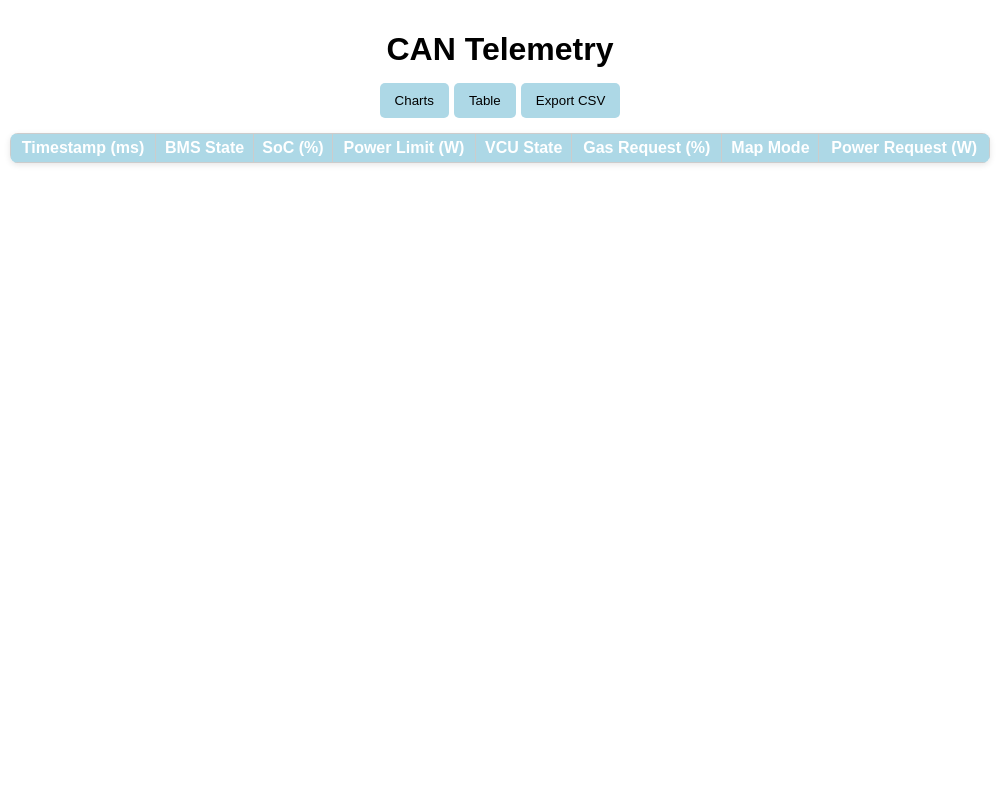
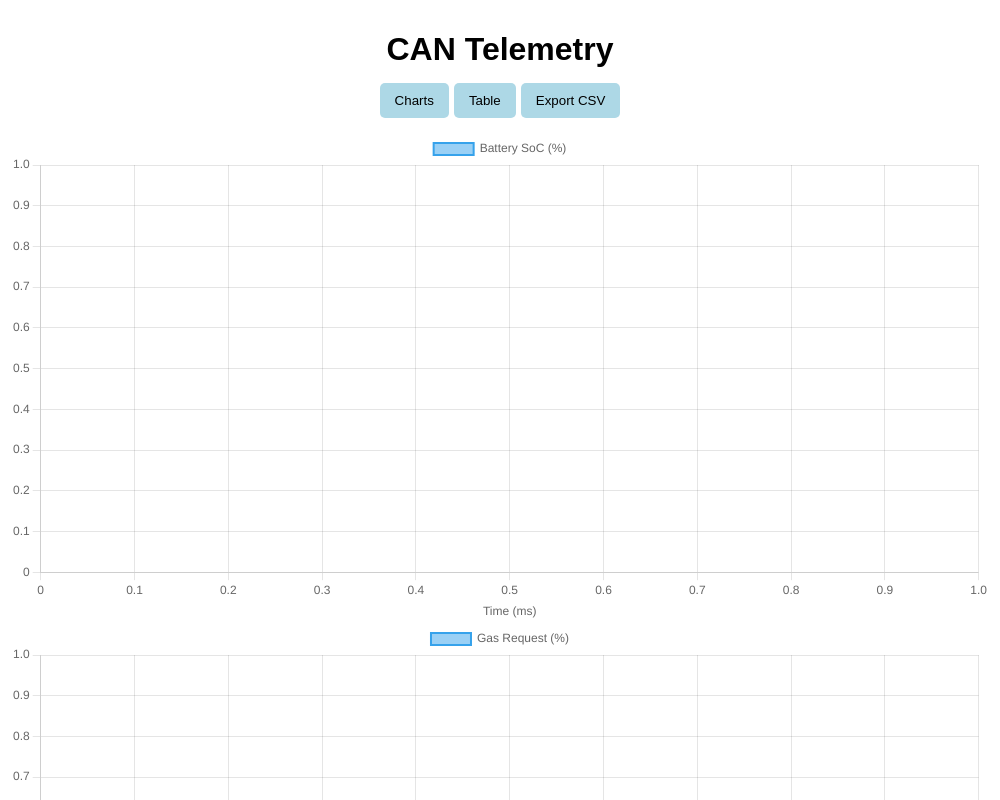
Before and after one commit to culjakluka/datalogger-fr, an Electron app: page index.html in a window 1000 px wide. Both pictures are taken after a click on the button "Charts". Shown: the top 800 px of the page. Drawn offline with nearby package versions, Linux system fonts and the light colour scheme; some packages are replaced by stand-ins of ours; no server answers; a script that the page names is missing.

Commit message:
Separated charts: SoC, Gas, Power Limit, Power Request

```diff
--- a/index.html
+++ b/index.html
@@ -20,7 +20,8 @@
       <div id="charts" class="tab">
         <canvas id="socChart"></canvas>
         <canvas id="gasChart"></canvas>
-        <canvas id="powerChart"></canvas>
+        <canvas id="powerLimitChart"></canvas>
+        <canvas id="powerRequestChart"></canvas>
       </div>
 
       <div id="table" class="tab">
--- a/renderer.js
+++ b/renderer.js
@@ -1,9 +1,51 @@
 let dataBuffer = [];
 
 document.addEventListener('DOMContentLoaded', () => {
+  const tbody = document.querySelector('#dataTable tbody');
+  //Charts
+  const socCtx = document.getElementById('socChart');
+  const gasCtx = document.getElementById('gasChart');
+  const pwrLimitCtx = document.getElementById('powerLimitChart');
+  const pwrReqCtx = document.getElementById('powerRequestChart');
 
-  const tbody = document.querySelector('#dataTable tbody');
-  const exportBtn = document.getElementById('exportBtn');
+  const commonOptions = {
+    responsive: true,
+    animation: false,
+    interaction: { mode: 'nearest', intersect: false },
+    scales: {
+     x: { type: 'linear', title: { display: true, text: 'Time (ms)' } }
+    },
+    plugins: {
+      zoom: {
+        zoom: { wheel: { enabled: true }, pinch: { enabled: true }, mode: 'x' },
+        pan: { enabled: true, mode: 'x' }
+      }
+    }
+  };
+
+  const socChart = new Chart(socCtx, {
+    type: 'line',
+    data: { datasets: [{ label: 'Battery SoC (%)', data: [], borderWidth: 2, tension: 0.1 }] },
+    options: commonOptions
+  });
+
+  const gasChart = new Chart(gasCtx, {
+    type: 'line',
+    data: { datasets: [{ label: 'Gas Request (%)', data: [], borderWidth: 2, tension: 0.1 }] },
+    options: commonOptions
+  });
+
+  const powerLimitChart = new Chart(pwrLimitCtx, {
+    type: 'line',
+    data: { datasets: [{ label: 'Power Limit (W)', data: [], borderWidth: 2, tension: 0.1 }] },
+    options: commonOptions
+  });
+
+  const powerRequestChart = new Chart(pwrReqCtx, {
+    type: 'line',
+    data: { datasets: [{ label: 'Power Request (W)', data: [], borderWidth: 2, tension: 0.1 }] },
+    options: commonOptions
+  });
 
   // CSV export
   exportBtn.addEventListener('click', async () => {
@@ -12,7 +54,7 @@ document.addEventListener('DOMContentLoaded', () => {
     alert('CSV saved');
   });
 
-  function showTab(id) {
+  window.showTab = function(id) {
     document.querySelectorAll('.tab').forEach(t => t.style.display = 'none');
     const tab = document.getElementById(id);
     if (tab) tab.style.display = 'block';
@@ -38,6 +80,23 @@ document.addEventListener('DOMContentLoaded', () => {
       <td>${data.power_request_w || ''}</td>
     `;
     tbody.appendChild(tr);
+
+    const t = data.timestamp_ms;
+
+    // SoC
+    socChart.data.datasets[0].data.push({ x: t, y: data.battery_soc_pct });
+    socChart.update('none');
+
+    // Gas
+    gasChart.data.datasets[0].data.push({ x: t, y: data.gas_request_pct });
+    gasChart.update('none');
+
+    // 3) Power Limit
+    powerLimitChart.data.datasets[0].data.push({ x: t, y: data.power_limit_w });
+    powerLimitChart.update('none');
+
+    // 4) Power Request
+    powerRequestChart.data.datasets[0].data.push({ x: t, y: data.power_request_w });
+    powerRequestChart.update('none');
   });
-
 });
```
Also changed, not shown: 1 other file.
